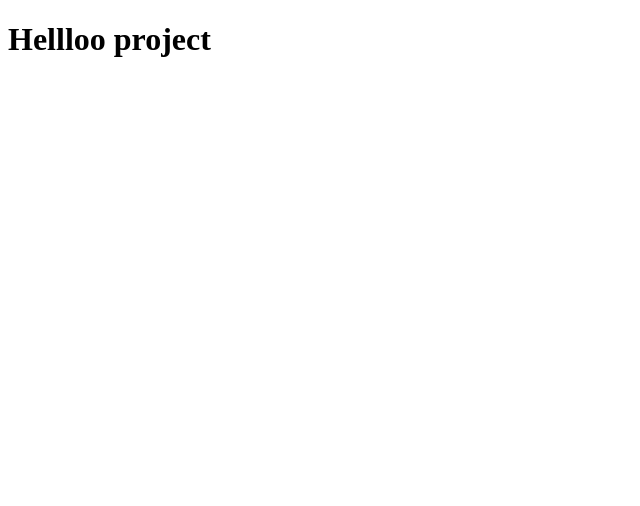
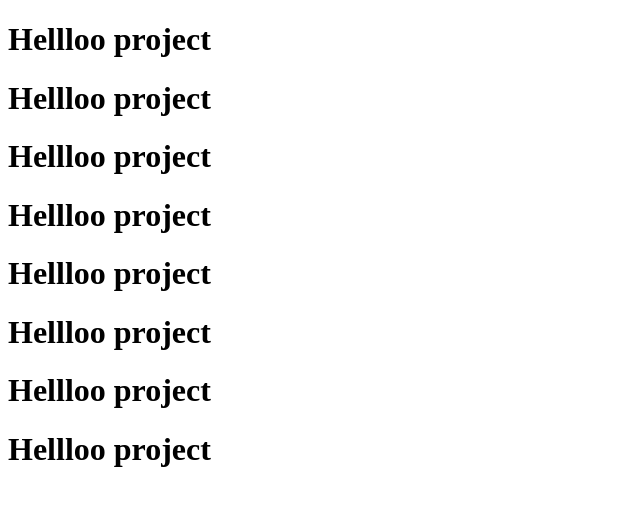
Before and after one commit to Ryangendel/hello, a plain HTML site: page index.html in a window 1280 px wide. Shown: the whole page, without its empty margins (0-640 px from the left). Drawn offline with Linux system fonts and the light colour scheme.

Commit message:
added helllo project

```diff
--- a/index.html
+++ b/index.html
@@ -8,5 +8,11 @@
 </head>
 <body>
     <h1>Hellloo project</h1>
+    <h1>Hellloo project</h1><h1>Hellloo project</h1>
+    <h1>Hellloo project</h1>
+    <h1>Hellloo project</h1>
+    <h1>Hellloo project</h1>
+    <h1>Hellloo project</h1>
+    <h1>Hellloo project</h1>
 </body>
 </html>
```
